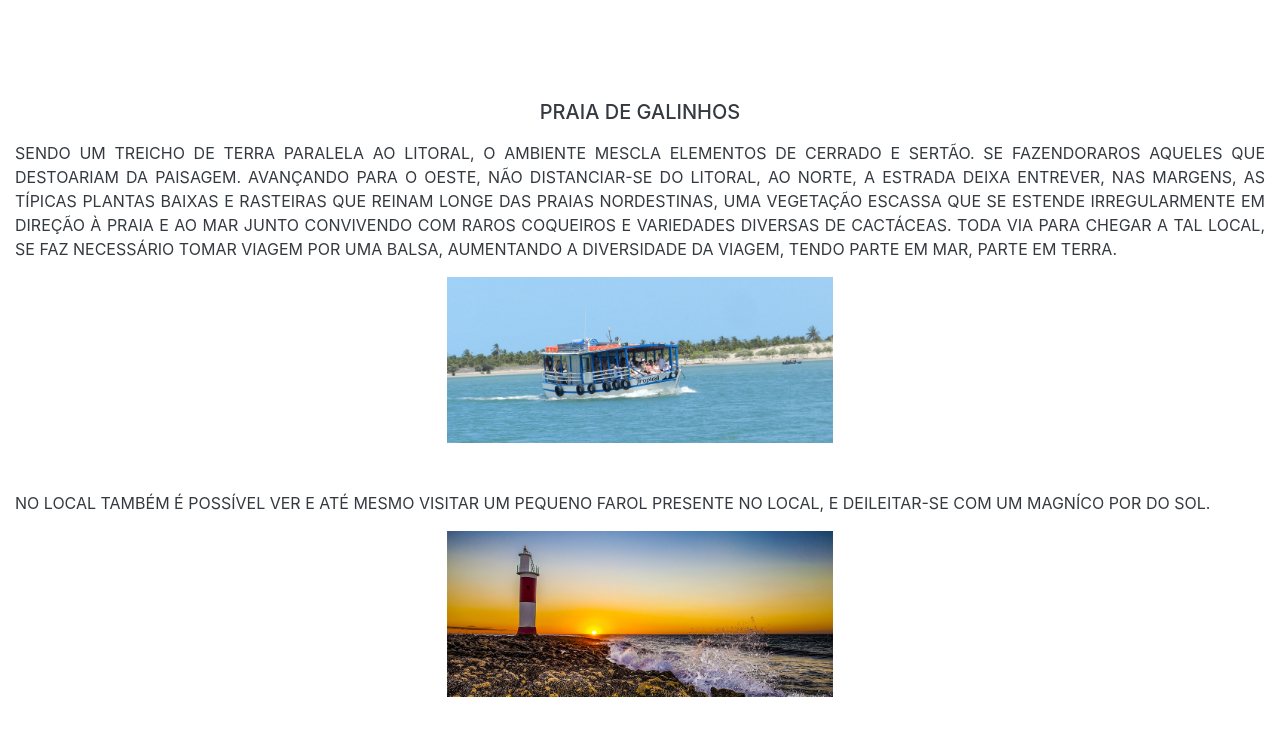
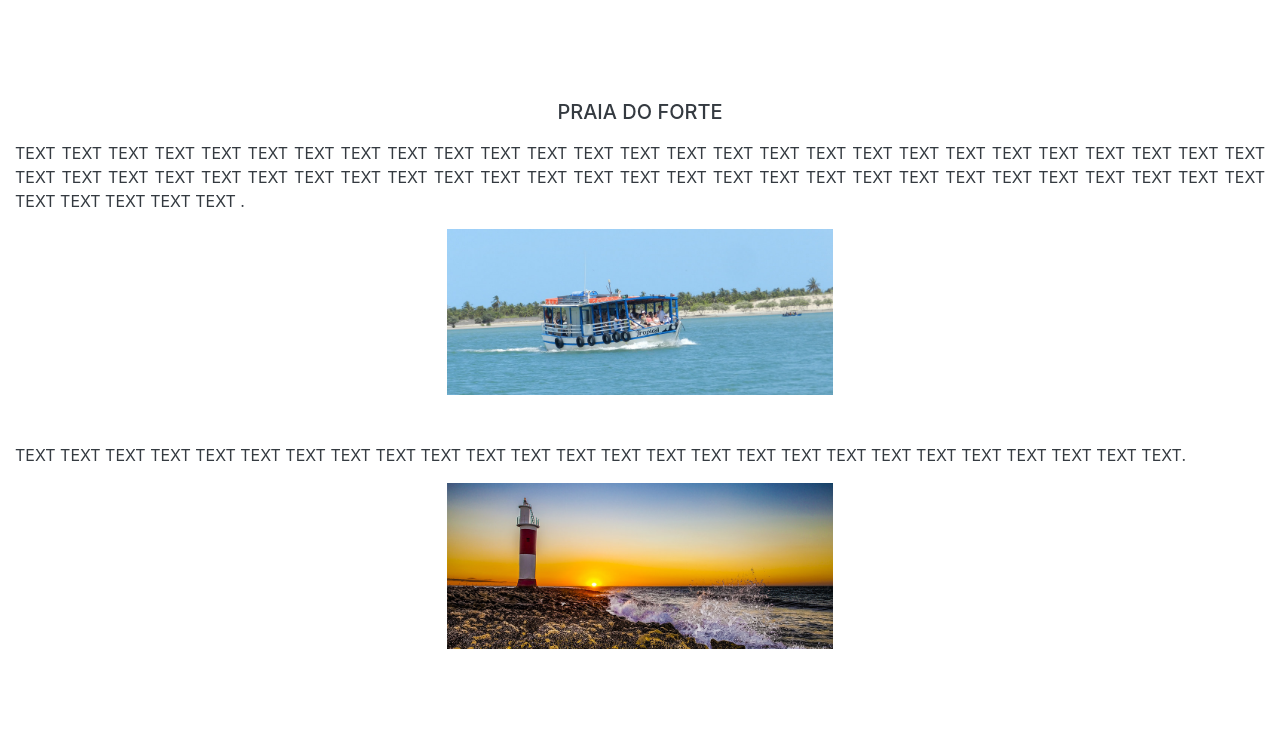
Before and after one commit to manuoliveiraa2/RNdestinos, a Django app: template templates/pont1.html in a window 1280 px wide. Shown: the part 107-862 px from the top of the page. Run offline with Django 4.2, Linux system fonts and the light colour scheme; the template is opened without the code that fills it, so the values that code supplies are empty; some libraries are stand-ins or nearby versions.

Commit message:
att ponto turistico

```diff
--- a/templates/pont1.html
+++ b/templates/pont1.html
@@ -43,17 +43,16 @@
 
 					<p class="tDesc text-dark text-center">
 						<a class="h5">
-							PRAIA DE GALINHOS
+							PRAIA DO FORTE
 						</a>
 					</p>
 					<p class="desc text-dark text-justify text-uppercase">
-						SENDO UM TREICHO DE TERRA paralelA ao litoral, O AMBIENTE mescla elementos dE cerrado e sertão. SE FAZENDORAROS AQUELES QUE destoariam da paisagem.
-						Avançando PARA o oeste, NÃO distanciar-se do litoral, ao norte, a estrada deixa entrever, nas margens, as típicas plantas baixas e rasteiras que reinam longe das praias nordestinas, uma vegetação escassa que se estende irregularmente em direção à praia e ao mar JUNTO convivendo com raros coqueiros e variedades diversas de cactáceas. TODA VIA PARA CHEGAR A TAL LOCAL, SE FAZ NECESSÁRIO TOMAR VIAGEM POR UMA BALSA, AUMENTANDO A DIVERSIDADE DA VIAGEM, TENDO PARTE EM MAR, PARTE EM TERRA.
+						Text Text Text Text Text Text Text Text Text Text Text Text Text Text Text Text Text Text Text Text Text Text Text Text Text Text Text Text Text Text Text Text Text Text Text Text Text Text Text Text Text Text Text Text Text Text Text Text Text Text Text Text Text Text Text Text Text Text Text .
 					</p>
 					<img class="col-sm-4 mx-auto d-block" src="midia/pont1-1.png">
 					<br></br>
 					<p class="desc text-dark text-justify text-uppercase">
-						NO LOCAL TAMBÉM É POSSÍVEL VER E ATÉ MESMO VISITAR UM PEQUENO FAROL PRESENTE NO LOCAL, E DEILEITAR-SE COM UM MAGNÍCO POR DO SOL.
+						Text Text Text Text Text Text Text Text Text Text Text Text Text Text Text Text Text Text Text Text Text Text Text Text Text Text.
 					</p>
 					<img class="col-sm-4 mx-auto d-block" src="midia/pont1-2.png">
 				</div>
```
